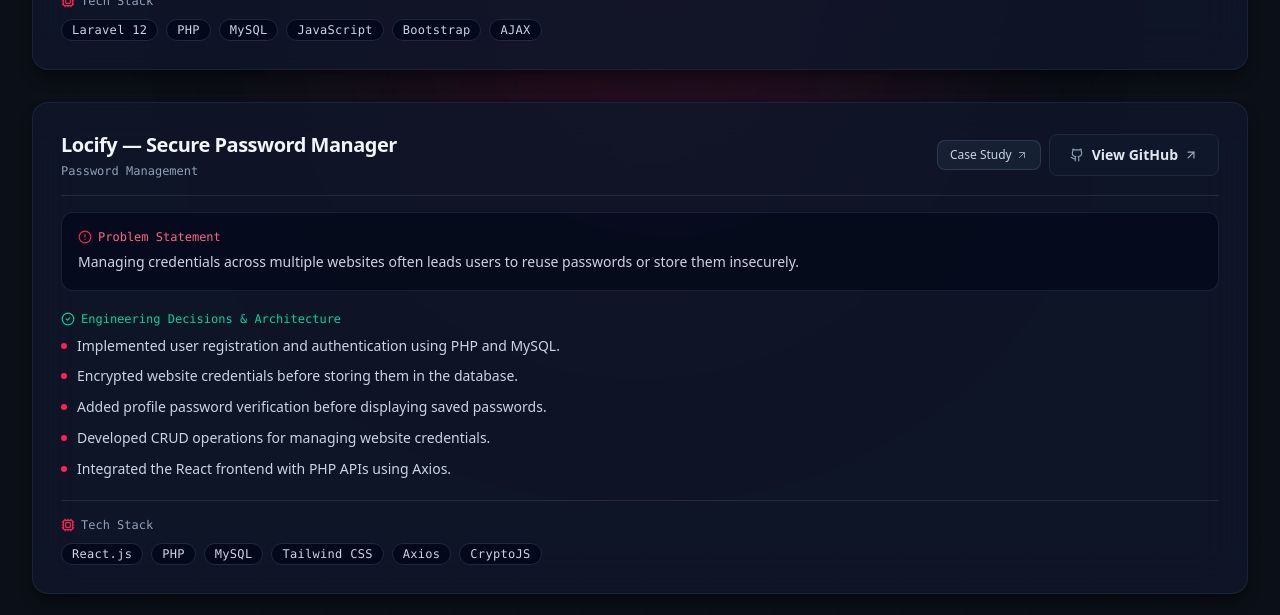
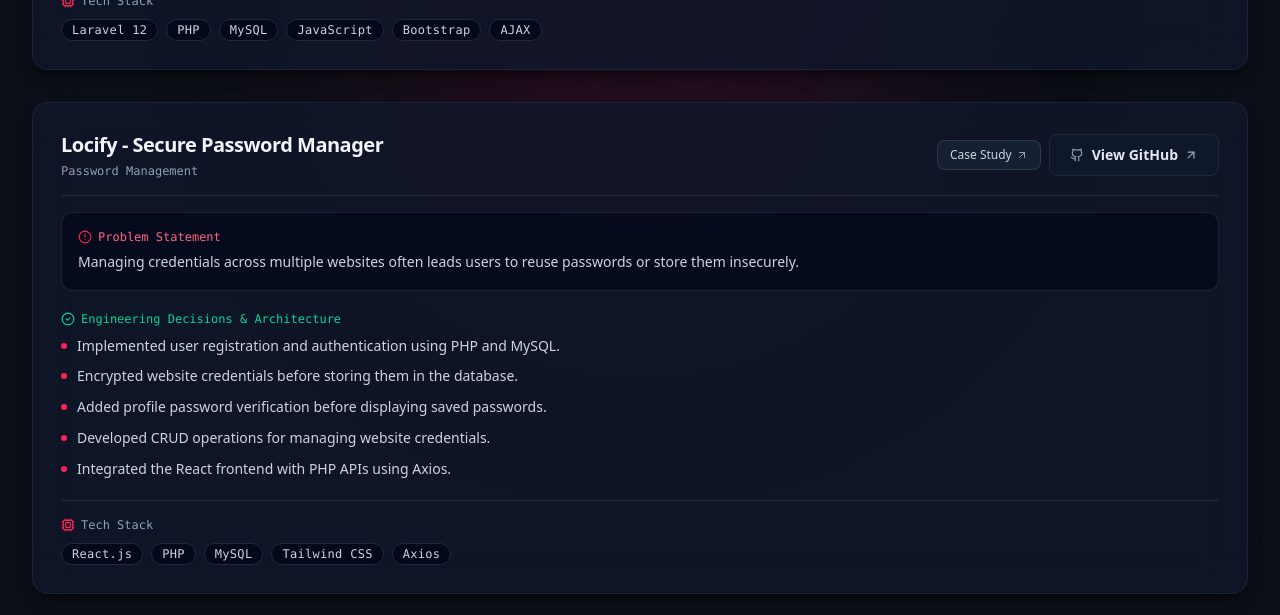
Before and after one commit to httpMeet/PortfolioWebsite, a Next.js app: page / in a window 1280 px wide. Shown: the part 2040-2655 px from the top of the page. Built offline with nearby package versions, Linux system fonts and the light colour scheme.

Commit message:
fix: correct project title formatting and remove unused dependency from Locify project

```diff
--- a/src/data/projects.ts
+++ b/src/data/projects.ts
@@ -138,7 +138,7 @@
   },
   {
     id: "proj-3",
-    title: "Locify — Secure Password Manager",
+    title: "Locify - Secure Password Manager",
     slug: "locify",
     category: "Password Management",
     featured: true,
@@ -202,7 +202,6 @@
       "MySQL",
       "Tailwind CSS",
       "Axios",
-      "CryptoJS",
     ],
 
     github: "https://github.com/httpMeet/Locify-A-Password-Manager",
```
